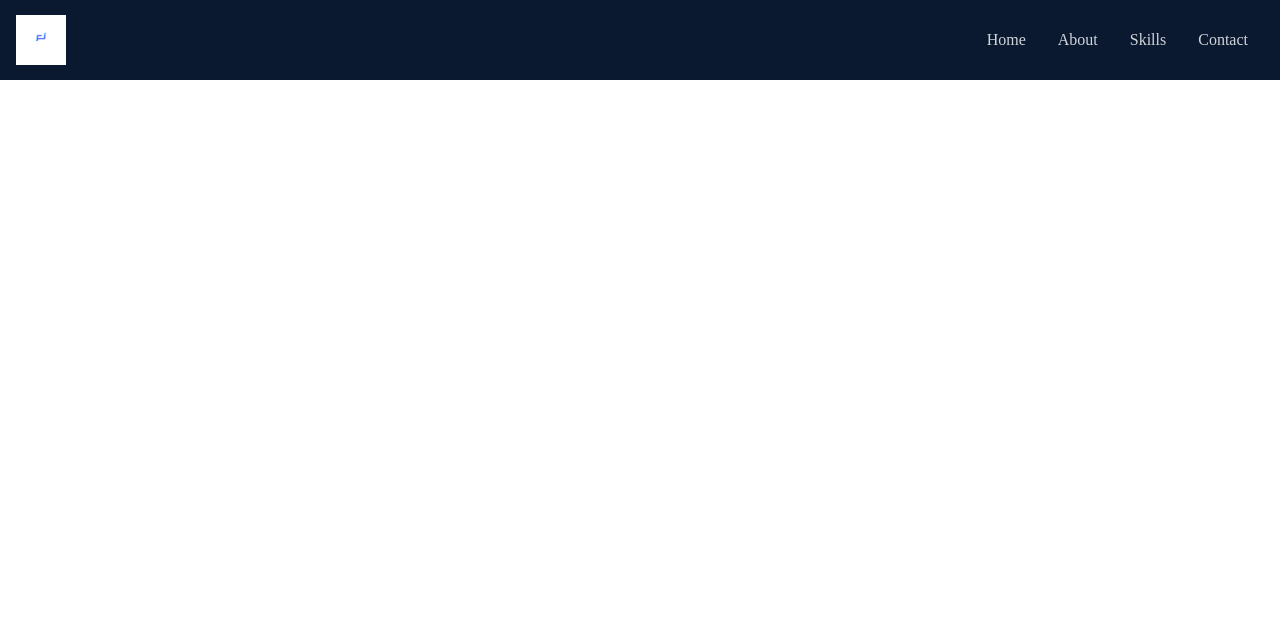
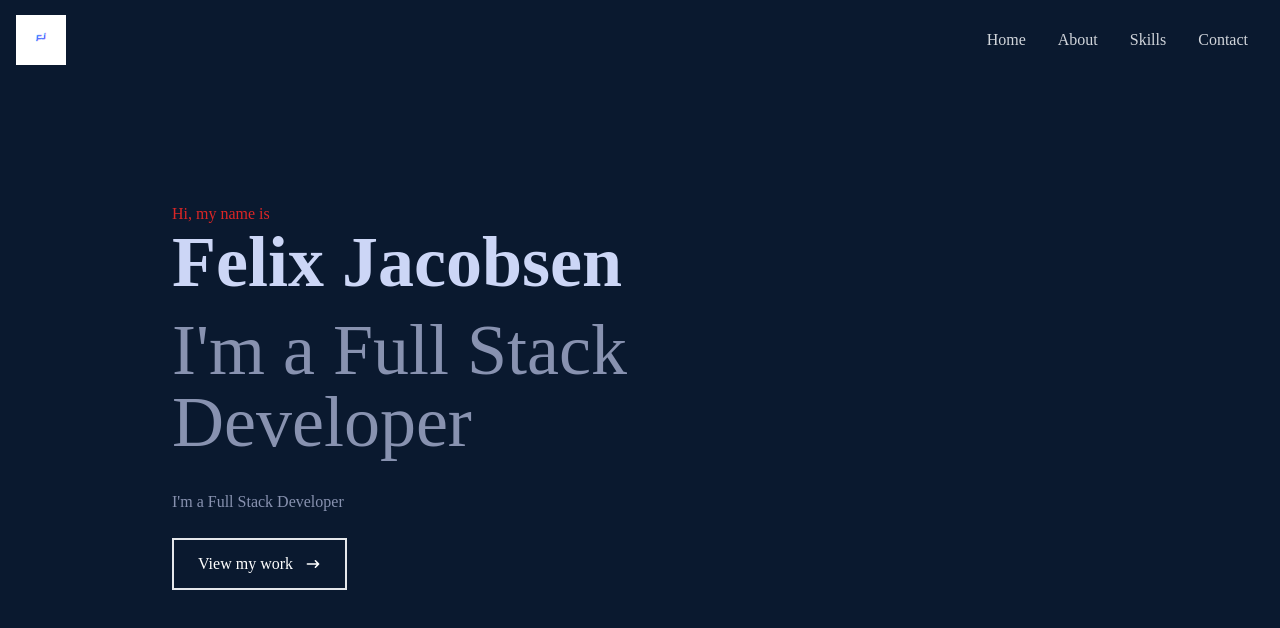
Before and after one commit to FelixJacobsen/my-website-portfolio, a React (Create React App) app: page / in a window 1280 px wide. Shown: the top 628 px of the page. Built offline with nearby package versions, Linux system fonts and the light colour scheme.

Commit message:
Create basic home page

```diff
--- a/src/App.js
+++ b/src/App.js
@@ -1,9 +1,10 @@
 import NavBar from "./components/NavBar";
+import Home from "./components/Home";
 function App() {
   return (
     <div>
       <NavBar />
-      <h1 className="text-2xl font-bold">ee</h1>
+      <Home />
     </div>
   );
 }
--- /dev/null
+++ b/src/components/Home.jsx
@@ -0,0 +1,28 @@
+import React from "react";
+import { HiArrowNarrowRight } from "react-icons/hi";
+
+const Home = () => {
+  return (
+    <div name="home" className="w-full h-screen bg-[#0a192f]">
+      <div className="max-w-[1000px] mx-auto px-8 flex flex-col justify-center h-full">
+        <p className="text-red-600">Hi, my name is</p>
+        <h1 className="text-4xl sm:text-7xl font-bold text-[#ccd6f6]">
+          Felix Jacobsen
+        </h1>
+        <h2 className="text-[#8892b0] py-4 max-w-[700px] text-4xl sm:text-7xl ">
+          I'm a Full Stack Developer
+        </h2>
+        <h2 className="text-[#8892b0] py-4 max-w-[700px]">
+          I'm a Full Stack Developer
+        </h2>
+        <div>
+          <button className="text-white border-2 px-6 py-3 my-2 flex items-center hover:bg-red-600 hover:border-red-600">
+            View my work <HiArrowNarrowRight className="ml-3" />
+          </button>
+        </div>
+      </div>
+    </div>
+  );
+};
+
+export default Home;
```
